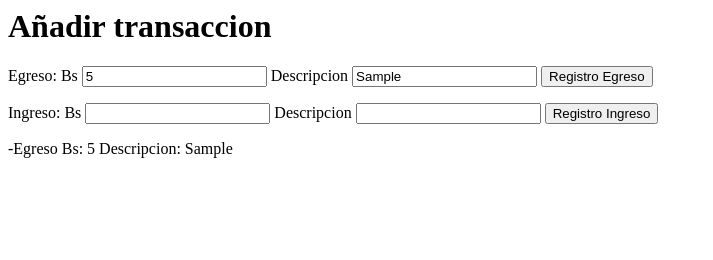
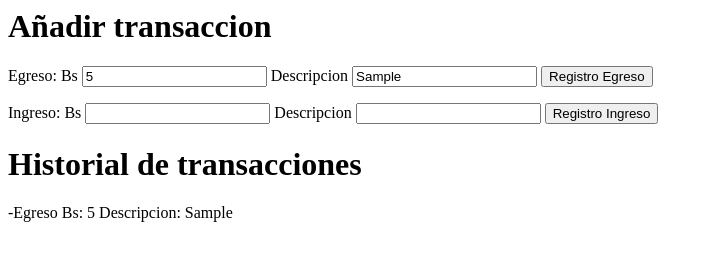
Before and after one commit to MelinaGutierrez/Pocket-Guard, a website built with Parcel: page add_transaccion.html in a window 1280 px wide. Both pictures are taken after typing "5", "Sample" into the empty fields and a click on the button "Registro Egreso". Shown: the whole page, without its empty margins (0-713 px from the left). Built offline with nearby package versions, Linux system fonts and the light colour scheme.

Commit message:
Mostrar historial de transacciones del mas antiguo al mas reciente

```diff
--- a/add_transaccion.html
+++ b/add_transaccion.html
@@ -18,7 +18,7 @@
       <input type="text" id="DescripcionIngreso">
       <button type="submit">Registro Ingreso</button>
     </form>
-    <!--<h1>Historial de transacciones</h1>-->
+    <h1>Historial de transacciones</h1>
     <div id="resultado-div"></div>
     <script type="module" src="./src/presenter.js"></script>
   </body>
--- a/src/presenter.js
+++ b/src/presenter.js
@@ -12,7 +12,7 @@ form.addEventListener("submit", (event) => {
   const firstNumber = Number.parseInt(first.value);
   const secondNumber = second.value;
 
-  div.innerHTML = /*div.innerHTML +*/ "<p> -Egreso Bs: " +firstNumber + " Descripcion: "+secondNumber + "</p>";
+  div.innerHTML = div.innerHTML + "<p> -Egreso Bs: " +firstNumber + " Descripcion: "+secondNumber + "</p>";
 });
 
 formIngreso.addEventListener("submit", (event) => {
@@ -21,5 +21,5 @@ formIngreso.addEventListener("submit", (event) => {
   const firstNumber = Number.parseInt(firstIngreso.value);
   const secondNumber = secondIngreso.value;
 
-  div.innerHTML =  /*div.innerHTML +*/ "<p> -Ingreso Bs: " +firstNumber + " Descripcion: "+secondNumber + "</p>";
+  div.innerHTML =  div.innerHTML + "<p> -Ingreso Bs: " +firstNumber + " Descripcion: "+secondNumber + "</p>";
 });
```
